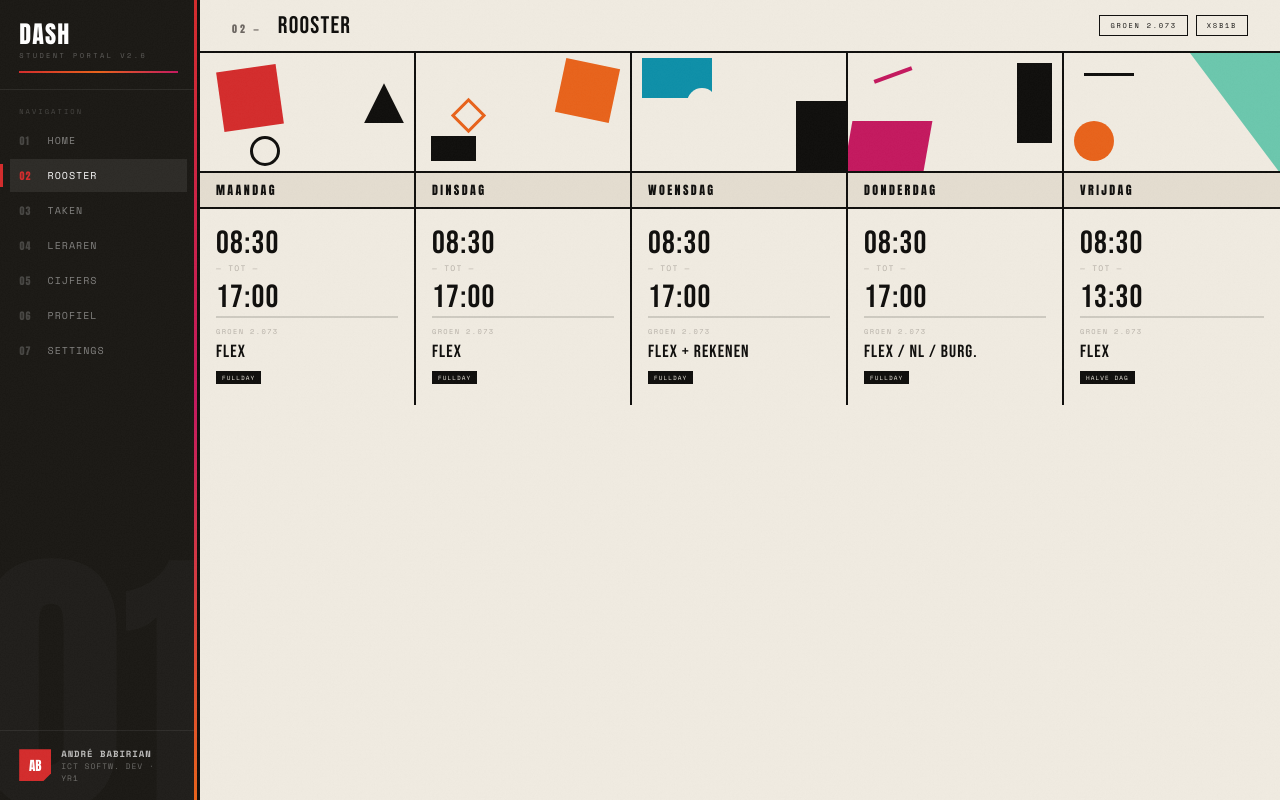
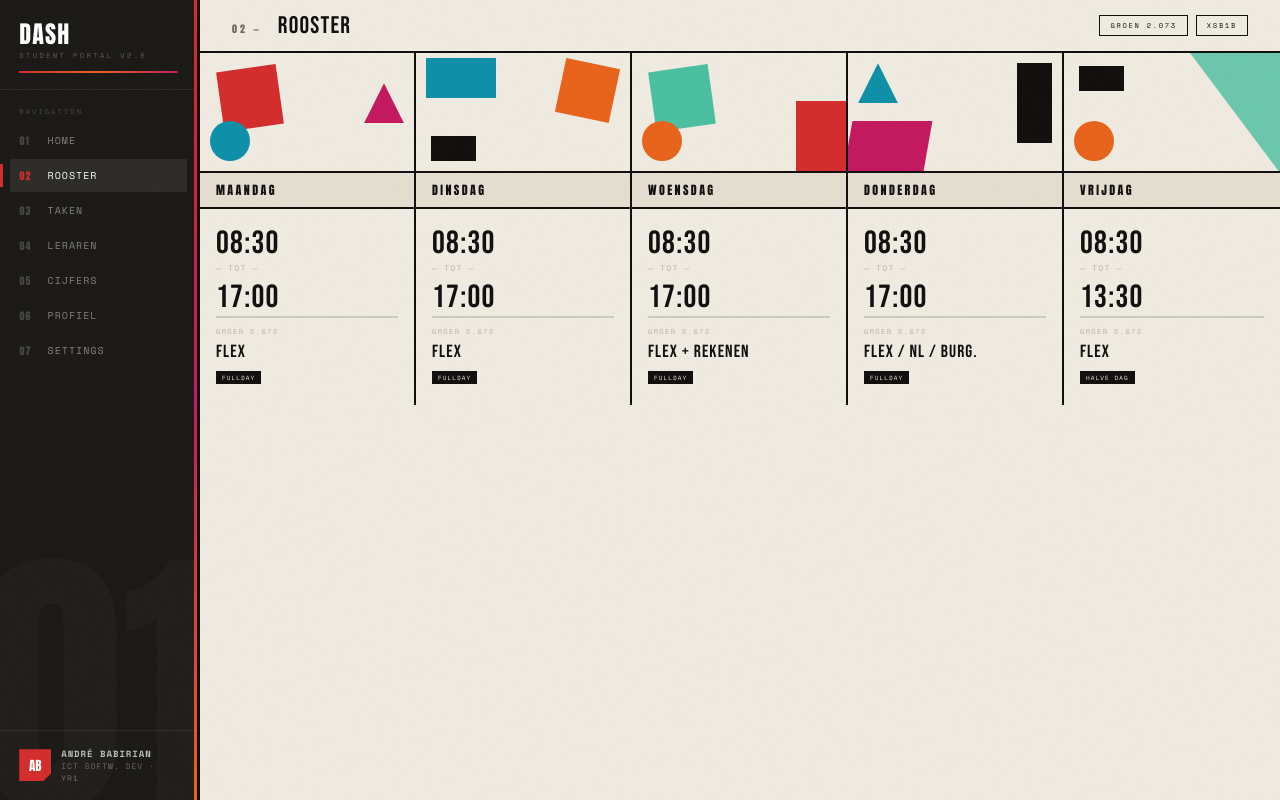
Before and after one commit to itzmitto/Dashboard, a React (Vite) app: page /main/rooster in a window 1280 px wide. Built offline with nearby package versions, Linux system fonts and the light colour scheme.

Commit message:
style verbeterd van de rooster pagina shapes

```diff
--- a/src/styling/rooster.css
+++ b/src/styling/rooster.css
@@ -105,11 +105,11 @@
 }
 
 .rg-card:hover .rg-shape:first-child {
-  transform: rotate(15deg) scale(1.1) !important;
+  transform: rotate(15deg) scale(1.1);
 }
 
 .rg-card:hover .rg-shape:nth-child(2) {
-  transform: translateX(8px) !important;
+  transform: translateX(8px);
 }
 
 .rg-painting {
@@ -139,16 +139,16 @@
   right: 10px;
   width: 40px;
   height: 40px;
-  background: var(--ink);
+  background: var(--magenta);
   clip-path: polygon(50% 0%, 100% 100%, 0% 100%);
 }
 
 .rg-shape--maandag-3 {
-  bottom: 5px;
-  left: 50px;
-  width: 30px;
-  height: 30px;
-  border: 3px solid var(--ink);
+  bottom: 10px;
+  left: 10px;
+  width: 40px;
+  height: 40px;
+  background: var(--cyan);
   border-radius: 50%;
 }
 
@@ -170,20 +170,20 @@
 }
 
 .rg-shape--dinsdag-3 {
-  top: 50px;
-  left: 40px;
-  width: 25px;
-  height: 25px;
-  border: 3px solid var(--orange);
-  transform: rotate(45deg);
-}
-
-.rg-shape--woensdag-1 {
-  top: 5px;
+   top: 5px;
   left: 10px;
   width: 70px;
   height: 40px;
   background: var(--cyan);
+}
+
+.rg-shape--woensdag-1 {
+    top: 15px;
+  left: 20px;
+  width: 60px;
+  height: 60px;
+  background: var(--mint);
+  transform: rotate(-8deg);
 }
 
 .rg-shape--woensdag-2 {
@@ -191,15 +191,15 @@
   right: 0;
   width: 50px;
   height: 70px;
-  background: var(--ink);
+  background: var(--red);
 }
 
 .rg-shape--woensdag-3 {
-  top: 35px;
-  left: 55px;
-  width: 30px;
-  height: 30px;
-  background: var(--paper);
+  bottom: 10px;
+  left: 10px;
+  width: 40px;
+  height: 40px;
+  background: var(--orange);
   border-radius: 50%;
 }
 
@@ -221,12 +221,12 @@
 }
 
 .rg-shape--donderdag-3 {
-  top: 20px;
-  left: 25px;
+  top: 10px;
+  left: 10px;
   width: 40px;
-  height: 4px;
-  background: var(--magenta);
-  transform: rotate(-20deg);
+  height: 40px;
+  background: var(--cyan);
+  clip-path: polygon(50% 0%, 100% 100%, 0% 100%);
 }
 
 .rg-shape--vrijdag-1 {
@@ -250,10 +250,10 @@
 }
 
 .rg-shape--vrijdag-3 {
-  top: 20px;
-  left: 20px;
-  width: 50px;
-  height: 3px;
+  bottom: 80px;
+  left: 15px;
+  width: 45px;
+  height: 25px;
   background: var(--ink);
 }
 
```
Also changed, not shown: src/pages/rooster.tsx (line endings or trailing spaces), src/styling/main.css (line endings or trailing spaces).
